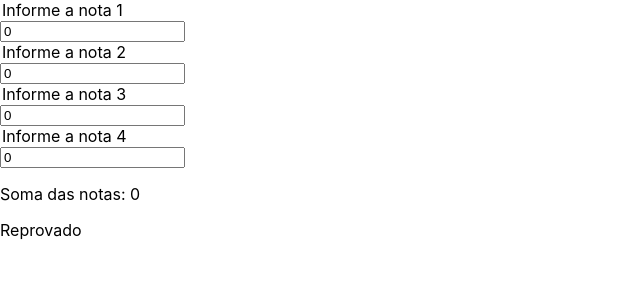
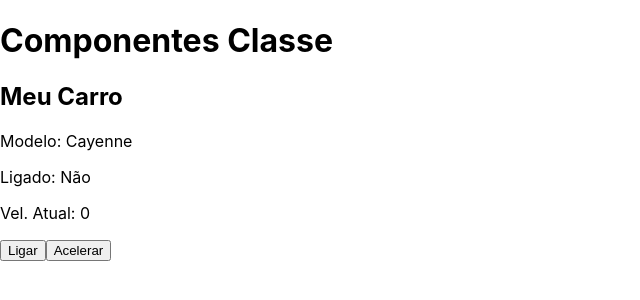
Before and after one commit to joseluizbrits/site-with-bootstrap, a React (Create React App) app: page / in a window 1280 px wide. Shown: the top 300 px of the page, without its empty margins (0-640 px from the left). Built offline with nearby package versions, Linux system fonts and the light colour scheme.

Commit message:
Dia 5 - Classes e Ciclo de Vida dos Componentes

```diff
--- a/src/App.js
+++ b/src/App.js
@@ -1,72 +1,13 @@
-import React, { useState } from 'react'
+import React from 'react'
 
-import Nota from './componentes/Nota'
-import Resultado from './componentes/Resutado'
-
+import Carro from './componentes/Carro'
 
 export default function App() {
 
-  const [notas, setNotas] = useState(
-    {
-      nota1: 0,
-      nota2: 0,
-      nota3: 0,
-      nota4: 0
-    }
-  )
-
-  const handleSetNota = (e) => {
-    switch (e.target.getAttribute('name')) {
-      case 'nota1':
-        setNotas(
-          {
-            nota1: e.target.value,
-            nota2: notas.nota2,
-            nota3: notas.nota3,
-            nota4: notas.nota4
-          }
-        )
-        break
-      case 'nota2':
-        setNotas(
-          {
-            nota1: notas.nota1,
-            nota2: e.target.value,
-            nota3: notas.nota3,
-            nota4: notas.nota4
-          }
-        )
-        break
-      case 'nota3':
-        setNotas(
-          {
-            nota1: notas.nota1,
-            nota2: notas.nota2,
-            nota3: e.target.value,
-            nota4: notas.nota4
-          }
-        )
-        break
-      case 'nota4':
-        setNotas(
-          {
-            nota1: notas.nota1,
-            nota2: notas.nota2,
-            nota3: notas.nota3,
-            nota4: e.target.value
-          }
-        )
-        break
-    }
-  }
-
   return (
     <>
-      <Nota num={1} nome={'nota1'} nota={notas.nota1} setNota={handleSetNota}/>
-      <Nota num={2} nome={'nota2'} nota={notas.nota2} setNota={handleSetNota}/>
-      <Nota num={3} nome={'nota3'} nota={notas.nota3} setNota={handleSetNota}/>
-      <Nota num={4} nome={'nota4'} nota={notas.nota4} setNota={handleSetNota}/>
-      <Resultado somaNotas={parseFloat(notas.nota1) + parseFloat(notas.nota2) + parseFloat(notas.nota3) + parseFloat(notas.nota4)}/>
+      <h1>Componentes Classe</h1>
+      <Carro fator={10}/>
     </>
   )
 }
--- /dev/null
+++ b/src/componentes/Carro.js
@@ -0,0 +1,43 @@
+import React from 'react'
+
+export default class Carro extends React.Component {
+    constructor(props) {
+        super(props)
+        this.modelo = 'Cayenne'
+        this.state = {
+            ligado: false,
+            velAtual: 0
+        }
+    }
+    ligarDesligar() {
+        this.setState(
+            (state) => (
+                {ligado: !state.ligado}
+            )
+        )
+    }
+    acelerar() {
+        this.setState(
+            (state, props) => (
+                {velAtual: state.velAtual + props.fator}
+            )
+        )
+    }
+
+    render() {
+        return (
+            <>
+                <h2>Meu Carro</h2>
+                <p>Modelo: {this.modelo}</p>
+                <p>Ligado: {this.state.ligado ? 'Sim' : 'Não'}</p>
+                <p>Vel. Atual: {this.state.velAtual}</p>
+                <button onClick={() => this.ligarDesligar()}>
+                    {this.state.ligado ? 'Desligar' : 'Ligar'}
+                </button>
+                <button onClick={() => this.acelerar()}>
+                    Acelerar
+                </button>
+            </>
+        )
+    }
+}
```
Also changed, not shown: src/componentes/Classe.js (added, +16 -0 lines).
